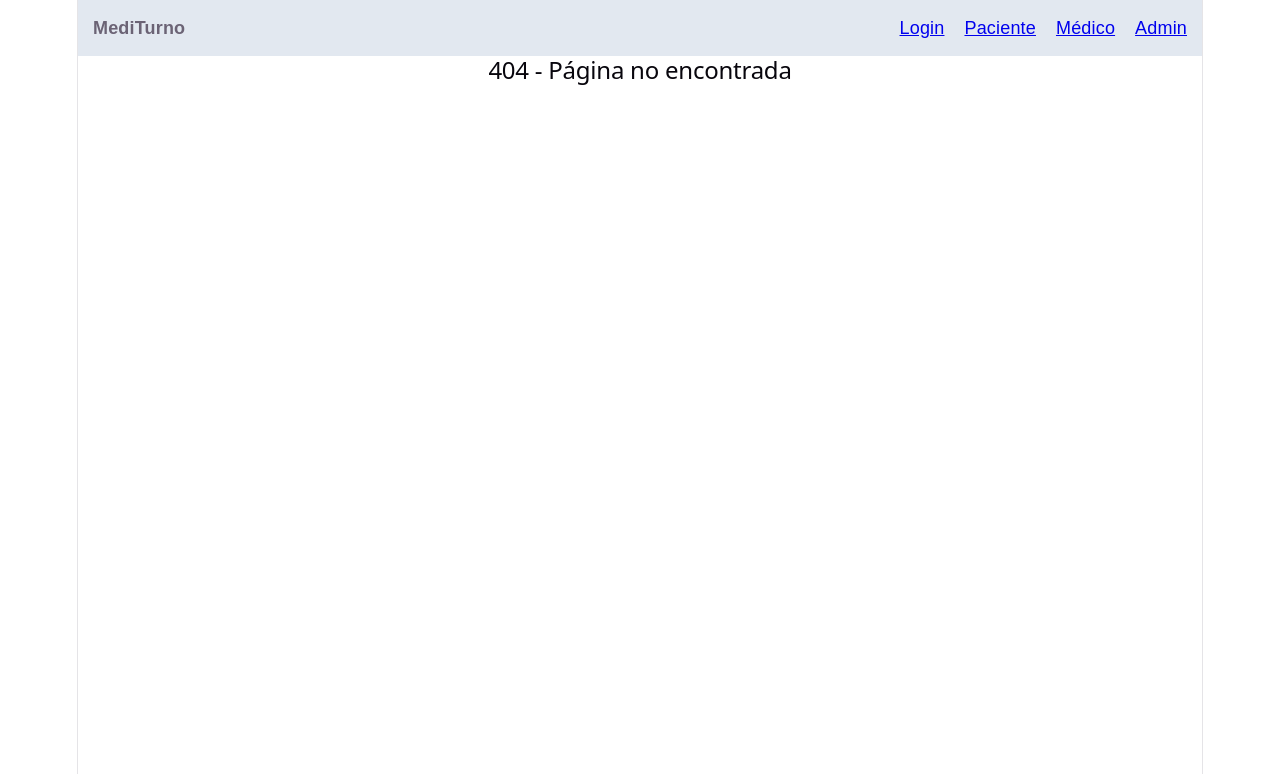
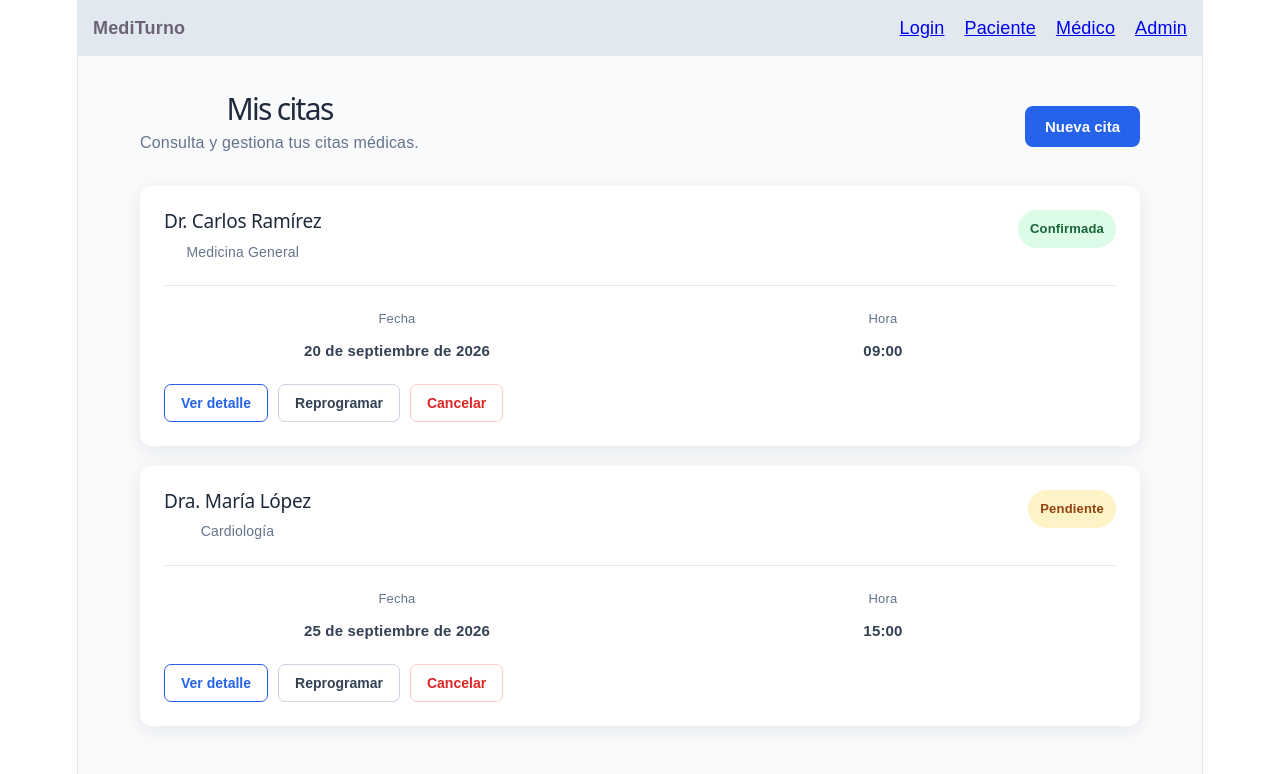
Before and after one commit to JosueBiminchumo/SistemaFrontend, a React (Vite) app: page /paciente/mis-citas in a window 1280 px wide. Before the commit this address had no page. Shown: the top 774 px of the page. Built offline with nearby package versions, Linux system fonts and the light colour scheme.

Commit message:
crear vista de mis citas

```diff
--- a/src/App.jsx
+++ b/src/App.jsx
@@ -9,6 +9,7 @@ import PatientDashboard from './pages/patient/PatientDashboard';
 import DoctorSchedule from "./pages/doctor/DoctorSchedulePage";
 import AdminDashboard from './pages/admin/AdminDashboard';
 import BookAppointmentPage from './pages/patient/BookAppointmentPage';
+import MyAppointmentsPage from './pages/patient/MyAppointmentsPage';
 
 export default function App() {
   return (
@@ -23,6 +24,7 @@ export default function App() {
         {/* Rutas del Paciente */}
         <Route path="/paciente/inicio" element={<PatientDashboard />} />
         <Route path="/paciente/reservar-cita" element={<BookAppointmentPage />} />
+        <Route path="/paciente/mis-citas" element={<MyAppointmentsPage />} />
 
         {/* Rutas del Médico */}
         <Route path="/medico/agenda" element={<DoctorSchedule />} />
--- /dev/null
+++ b/src/pages/patient/MyAppointmentsPage.css
@@ -0,0 +1,195 @@
+.my-appointments-page {
+  min-height: calc(100vh - 70px);
+  padding: 40px 20px;
+  background-color: #f8fafc;
+}
+
+.my-appointments-container {
+  width: 100%;
+  max-width: 1000px;
+  margin: 0 auto;
+}
+
+.my-appointments-header {
+  display: flex;
+  justify-content: space-between;
+  align-items: center;
+  margin-bottom: 30px;
+}
+
+.my-appointments-header h1 {
+  margin: 0 0 8px;
+  color: #1e293b;
+  font-size: 30px;
+}
+
+.my-appointments-header p {
+  margin: 0;
+  color: #64748b;
+  font-size: 16px;
+}
+
+.new-appointment-button {
+  border: none;
+  border-radius: 8px;
+  padding: 12px 20px;
+  background-color: #2563eb;
+  color: #ffffff;
+  font-size: 15px;
+  font-weight: 600;
+  cursor: pointer;
+}
+
+.new-appointment-button:hover {
+  background-color: #1d4ed8;
+}
+
+.appointments-list {
+  display: flex;
+  flex-direction: column;
+  gap: 20px;
+}
+
+.appointment-card {
+  padding: 24px;
+  background-color: #ffffff;
+  border-radius: 12px;
+  box-shadow: 0 4px 20px rgba(15, 23, 42, 0.08);
+}
+
+.appointment-card-header {
+  display: flex;
+  justify-content: space-between;
+  align-items: flex-start;
+  gap: 20px;
+  padding-bottom: 20px;
+  border-bottom: 1px solid #e2e8f0;
+}
+
+.appointment-card-header h2 {
+  margin: 0 0 6px;
+  color: #1e293b;
+  font-size: 19px;
+}
+
+.appointment-card-header p {
+  margin: 0;
+  color: #64748b;
+  font-size: 14px;
+}
+
+.appointment-status {
+  padding: 6px 12px;
+  border-radius: 20px;
+  font-size: 13px;
+  font-weight: 600;
+  white-space: nowrap;
+}
+
+.status-confirmed {
+  background-color: #dcfce7;
+  color: #166534;
+}
+
+.status-pending {
+  background-color: #fef3c7;
+  color: #92400e;
+}
+
+.appointment-info {
+  display: grid;
+  grid-template-columns: 1fr 1fr;
+  gap: 20px;
+  padding: 20px 0;
+}
+
+.appointment-info div {
+  display: flex;
+  flex-direction: column;
+  gap: 6px;
+}
+
+.appointment-info span {
+  color: #64748b;
+  font-size: 13px;
+}
+
+.appointment-info strong {
+  color: #334155;
+  font-size: 15px;
+}
+
+.appointment-card-actions {
+  display: flex;
+  gap: 10px;
+}
+
+.appointment-card-actions button {
+  padding: 10px 16px;
+  border-radius: 7px;
+  font-size: 14px;
+  font-weight: 600;
+  cursor: pointer;
+}
+
+.detail-button {
+  border: 1px solid #2563eb;
+  background-color: #ffffff;
+  color: #2563eb;
+}
+
+.detail-button:hover {
+  background-color: #eff6ff;
+}
+
+.reschedule-button {
+  border: 1px solid #cbd5e1;
+  background-color: #ffffff;
+  color: #334155;
+}
+
+.reschedule-button:hover {
+  background-color: #f8fafc;
+}
+
+.cancel-button {
+  border: 1px solid #fecaca;
+  background-color: #ffffff;
+  color: #dc2626;
+}
+
+.cancel-button:hover {
+  background-color: #fef2f2;
+}
+
+@media (max-width: 640px) {
+  .my-appointments-page {
+    padding: 20px 12px;
+  }
+
+  .my-appointments-header {
+    align-items: flex-start;
+    flex-direction: column;
+    gap: 15px;
+  }
+
+  .new-appointment-button {
+    width: 100%;
+  }
+
+  .appointment-card-header {
+    flex-direction: column;
+  }
+
+  .appointment-info {
+    grid-template-columns: 1fr;
+  }
+
+  .appointment-card-actions {
+    flex-direction: column;
+  }
+
+  .appointment-card-actions button {
+    width: 100%;
+  }
+}
--- a/src/pages/patient/MyAppointmentsPage.jsx
+++ b/src/pages/patient/MyAppointmentsPage.jsx
@@ -0,0 +1,100 @@
+import './MyAppointmentsPage.css';
+
+export default function MyAppointmentsPage() {
+  return (
+    <main className="my-appointments-page">
+      <section className="my-appointments-container">
+        <div className="my-appointments-header">
+          <div>
+            <h1>Mis citas</h1>
+            <p>Consulta y gestiona tus citas médicas.</p>
+          </div>
+
+          <button className="new-appointment-button">
+            Nueva cita
+          </button>
+        </div>
+
+        <div className="appointments-list">
+          <article className="appointment-card">
+            <div className="appointment-card-header">
+              <div>
+                <h2>Dr. Carlos Ramírez</h2>
+                <p>Medicina General</p>
+              </div>
+
+              <span className="appointment-status status-confirmed">
+                Confirmada
+              </span>
+            </div>
+
+            <div className="appointment-info">
+              <div>
+                <span>Fecha</span>
+                <strong>20 de septiembre de 2026</strong>
+              </div>
+
+              <div>
+                <span>Hora</span>
+                <strong>09:00</strong>
+              </div>
+            </div>
+
+            <div className="appointment-card-actions">
+              <button className="detail-button">
+                Ver detalle
+              </button>
+
+              <button className="reschedule-button">
+                Reprogramar
+              </button>
+
+              <button className="cancel-button">
+                Cancelar
+              </button>
+            </div>
+          </article>
+
+          <article className="appointment-card">
+            <div className="appointment-card-header">
+              <div>
+                <h2>Dra. María López</h2>
+                <p>Cardiología</p>
+              </div>
+
+              <span className="appointment-status status-pending">
+                Pendiente
+              </span>
+            </div>
+
+            <div className="appointment-info">
+              <div>
+                <span>Fecha</span>
+                <strong>25 de septiembre de 2026</strong>
+              </div>
+
+              <div>
+                <span>Hora</span>
+                <strong>15:00</strong>
+              </div>
+            </div>
+
+            <div className="appointment-card-actions">
+              <button className="detail-button">
+                Ver detalle
+              </button>
+
+              <button className="reschedule-button">
+                Reprogramar
+              </button>
+
+              <button className="cancel-button">
+                Cancelar
+              </button>
+            </div>
+          </article>
+        </div>
+      </section>
+    </main>
+  );
+}
```
